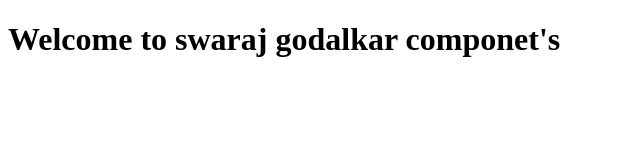
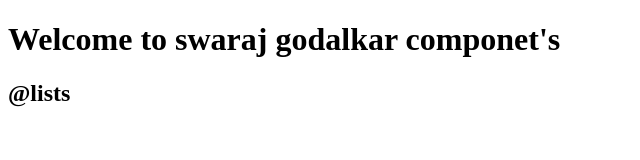
Before and after one commit to ATC-ANR/Portfolio, a plain HTML site: page index.html in a window 1280 px wide. Shown: the whole page, without its empty margins (0-640 px from the left). Drawn offline with Linux system fonts and the light colour scheme.

Commit message:
upto list

```diff
--- a/index.html
+++ b/index.html
@@ -8,6 +8,7 @@
 </head>
 <body>
     <h1>Welcome to swaraj godalkar componet's</h1>
+    <h2>@lists</h2>
 
 </body>
 </html>
```
